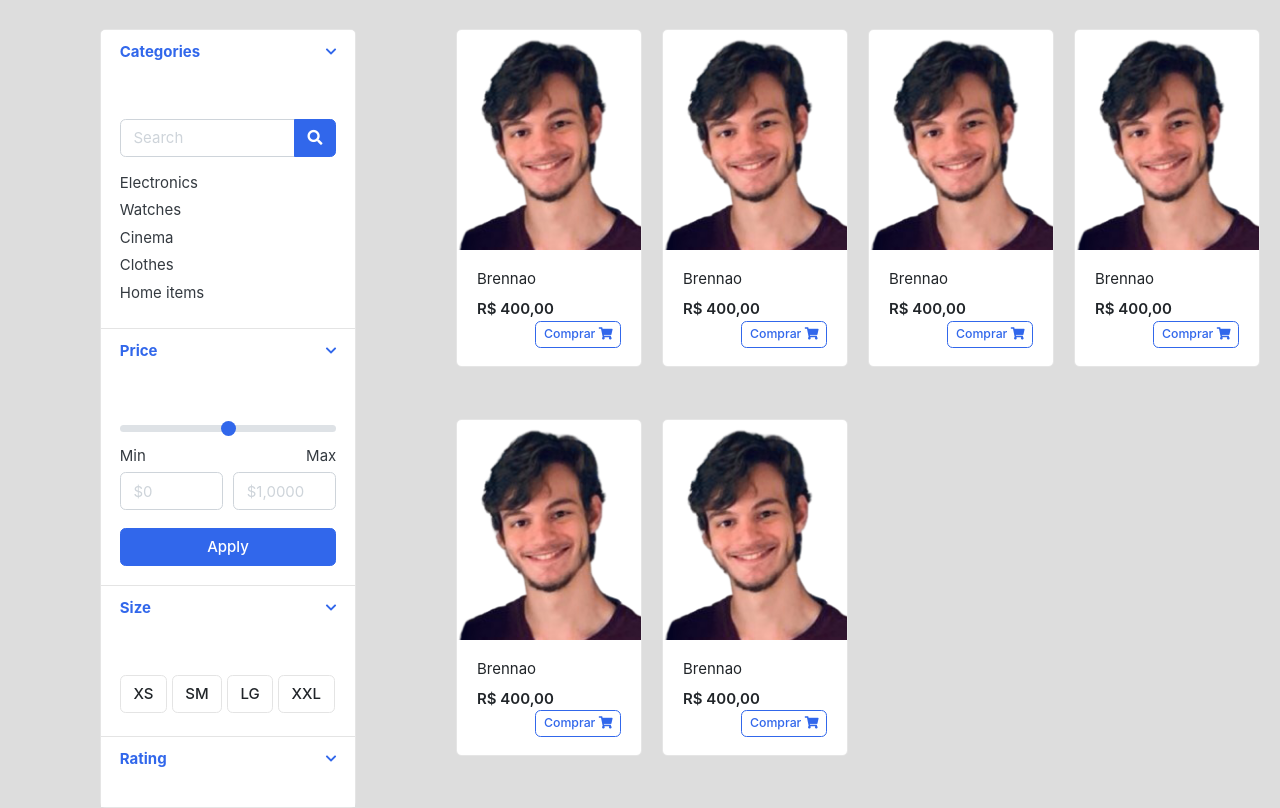
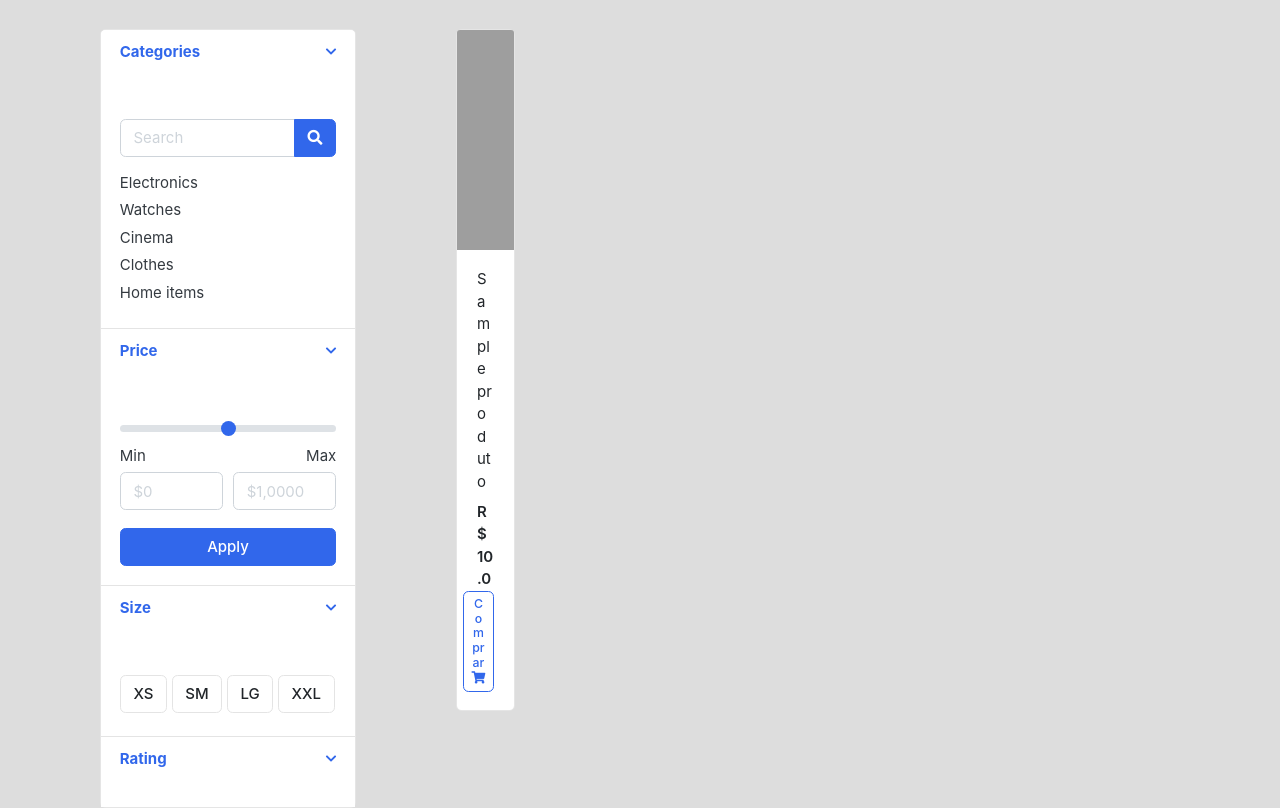
Before and after one commit to Syndelis/flask-market-place, a Flask app: page / in a window 1280 px wide. Shown: the part 71-879 px from the top of the page. Run offline with Flask 2, Linux system fonts and the light colour scheme; tables that the repository leaves empty hold one stand-in row (values such as "Sample post"); some libraries are stand-ins or nearby versions; some web fonts are replaced; grey boxes are pictures that could not be loaded.

Commit message:
SQL de novo

```diff
--- a/app.py
+++ b/app.py
@@ -15,11 +15,10 @@ amnt = 4
 def index():
 
 	cursor.execute("SELECT * FROM PRODUTO;")
-	unf = cursor.fetchall()
 
 	return render_template(
 		'index.html',
-		data=[unf[i:i+amnt+1] for i in range(0, len(unf), amnt)]
+		data=cursor.fetchall()
 	)
 
 
--- a/templates/index.html
+++ b/templates/index.html
@@ -166,12 +166,9 @@
 				<div class='container'>
 					<div class='products-container-row'>
 
-						{{ prod.Product("Brennao", "static/img/brenno.png", "400,00") }}
-						{{ prod.Product("Brennao", "static/img/brenno.png", "400,00") }}
-						{{ prod.Product("Brennao", "static/img/brenno.png", "400,00") }}
-						{{ prod.Product("Brennao", "static/img/brenno.png", "400,00") }}
-						{{ prod.Product("Brennao", "static/img/brenno.png", "400,00") }}
-						{{ prod.Product("Brennao", "static/img/brenno.png", "400,00") }}
+						{% for row in data %}
+						{{ prod.Product(row[2], row[4], row[6]) }}
+						{% endfor %}
 
 					</div>
 				</div>
```
